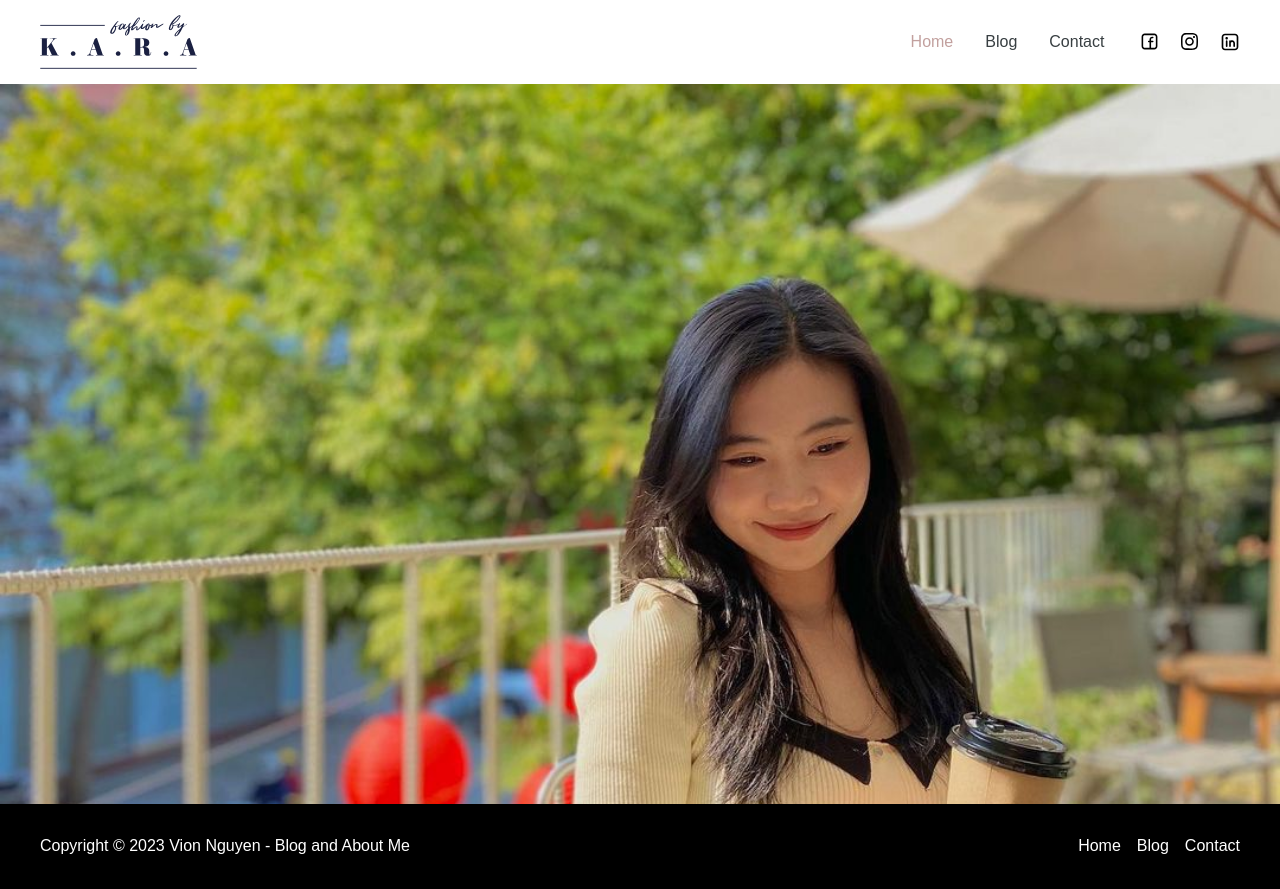
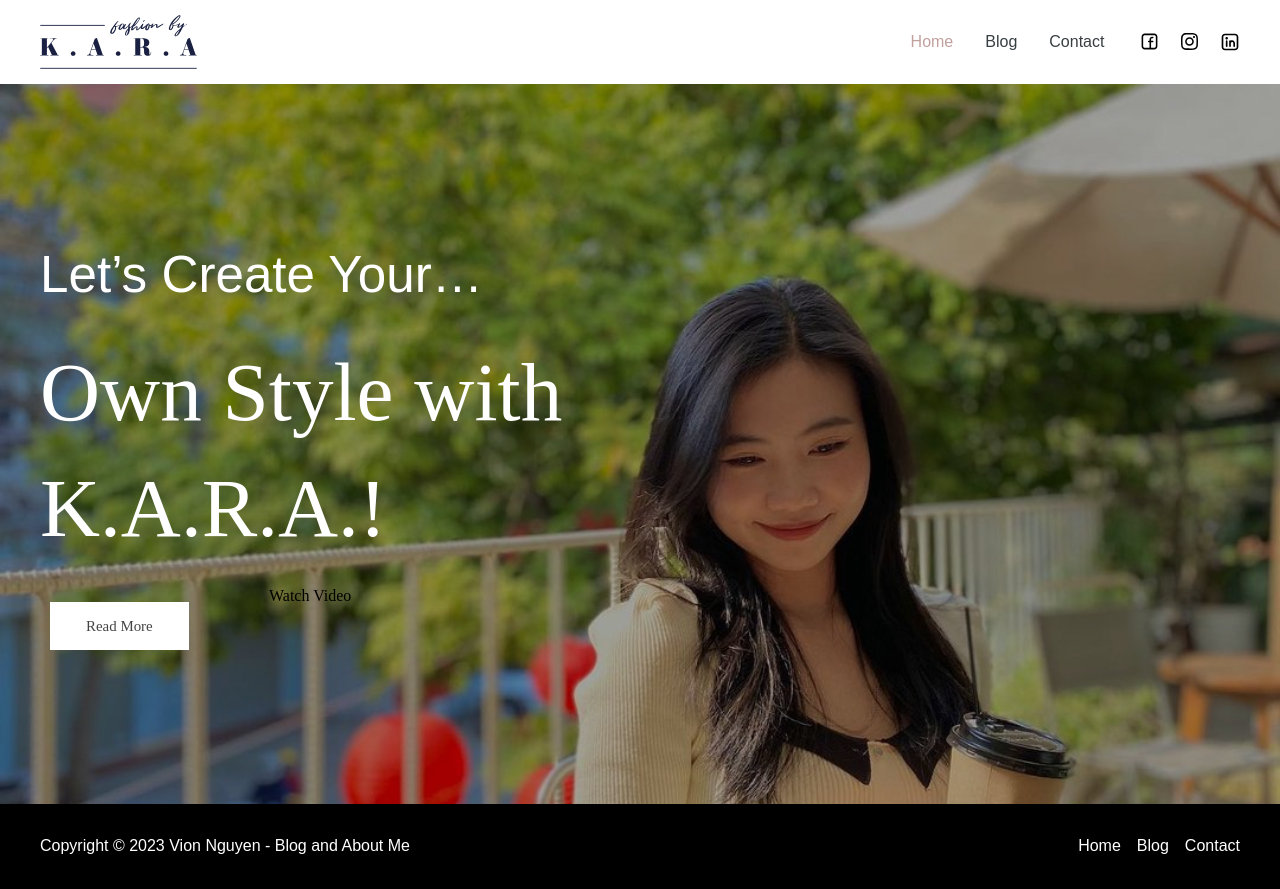
Before and after one commit to viondeveloper/vion-blog, a Next.js app: page / in a window 1280 px wide. Built offline with nearby package versions, Linux system fonts and the light colour scheme.

Commit message:
update content banner

```diff
--- a/src/Components/Home/home.module.scss
+++ b/src/Components/Home/home.module.scss
@@ -1,3 +1,5 @@
+@import "../../styles/variables.module.scss";
+
 .Container {
   max-width: 100%;
   padding: 0;
@@ -32,6 +34,17 @@
   height: 100%;
 }
 
+.overWriteBg {
+  background-color: #000000;
+  opacity: 0.3;
+  transition: background 0.3s, border-radius 0.3s, opacity 0.3s;
+  height: 100%;
+  width: 100%;
+  top: 0;
+  left: 0;
+  position: absolute;
+}
+
 .setContent {
   min-height: 90vh;
   max-width: 1200px;
@@ -41,3 +54,124 @@
   margin-left: auto;
   position: relative;
 }
+
+.rowContent {
+  width: 100%;
+  display: flex;
+  position: relative;
+}
+
+.content {
+  align-content: center;
+  align-items: center;
+  padding: 0% 30% 0% 0%;
+  position: relative;
+  width: 100%;
+  display: flex;
+  flex-wrap: wrap;
+  word-wrap: break-word;
+}
+
+.itemTop {
+  margin-bottom: 20px;
+  width: 100%;
+  position: relative;
+
+  .coverItemTop {
+    transition: background 0.3s, border 0.3s, border-radius 0.3s,
+      box-shadow 0.3s, transform var(--e-transform-transition-duration, 0.4s);
+
+    .titleTop {
+      color: $white;
+      line-height: 1.3em;
+      font-size: 3.2rem;
+      font-weight: 500;
+      font-family: "Montserrat", sans-serif;
+      clear: both;
+      font-style: inherit;
+      vertical-align: baseline;
+      padding: 0;
+      margin: 0;
+    }
+  }
+}
+
+.itemSec {
+  margin-bottom: 20px;
+  width: 100%;
+  position: relative;
+
+  .coverItemSec {
+    padding: 5px 0 0;
+    transition: background 0.3s, border 0.3s, border-radius 0.3s,
+      box-shadow 0.3s, transform var(--e-transform-transition-duration, 0.4s);
+  }
+
+  .titleSec {
+    color: $white;
+    line-height: 1.4em;
+    margin: 0;
+    font-size: 5.2rem;
+    font-family: "Libre Baskerville", serif !important;
+    font-weight: 400;
+    padding: 0;
+  }
+}
+
+.itemBottom {
+  width: 100%;
+  position: relative;
+
+  .wrapItem {
+    width: 100%;
+    display: flex;
+
+    .itemLeft {
+      width: 27.262%;
+      position: relative;
+      min-height: 1px;
+      display: flex;
+
+      .coverItemLeft {
+        padding: 10px;
+        display: flex;
+        position: relative;
+        width: 100%;
+        flex-wrap: wrap;
+        align-content: flex-start;
+
+        .wrapItemLeft {
+          padding: 20px 0 0;
+          transition: background 0.3s, border 0.3s, border-radius 0.3s,
+            box-shadow 0.3s,
+            transform var(--e-transform-transition-duration, 0.4s);
+
+          a {
+            text-decoration: none;
+            background-color: $white;
+            color: $text_black2;
+            border-style: solid;
+            fill: $text_black2;
+            border-color: $white;
+            font-size: 0.93333333333333rem;
+            border-top-left-radius: 0;
+            border-top-right-radius: 0;
+            border-bottom-right-radius: 0;
+            border-bottom-left-radius: 0;
+            padding-top: 13px;
+            padding-right: 33px;
+            padding-bottom: 13px;
+            padding-left: 33px;
+          }
+        }
+      }
+    }
+
+    .itemRight {
+      width: 72.738%;
+      position: relative;
+      min-height: 1px;
+      display: flex;
+    }
+  }
+}
--- a/src/Components/Home/index.tsx
+++ b/src/Components/Home/index.tsx
@@ -1,6 +1,7 @@
 import { FC } from "react";
 import classes from "./home.module.scss";
 import HomeBanner from "../../assets/img/PA2.png";
+import Link from "next/link";
 
 const HomePage: FC = () => {
   return (
@@ -9,7 +10,35 @@ const HomePage: FC = () => {
         className={classes.sectionBannerImg}
         style={{ backgroundImage: `url(${HomeBanner.src})` }}
       >
-        <div className={classes.setContent}></div>
+        <div className={classes.overWriteBg}></div>
+        <div className={classes.setContent}>
+          <div className={classes.rowContent}>
+            <div className={classes.content}>
+              <div className={classes.itemTop}>
+                <div className={classes.coverItemTop}>
+                  <h2 className={classes.titleTop}>Let’s Create Your…</h2>
+                </div>
+              </div>
+              <div className={classes.itemSec}>
+                <div className={classes.coverItemSec}>
+                  <h1 className={classes.titleSec}>Own Style with K.A.R.A.!</h1>
+                </div>
+              </div>
+              <div className={classes.itemBottom}>
+                <div className={classes.wrapItem}>
+                  <div className={classes.itemLeft}>
+                    <div className={classes.coverItemLeft}>
+                      <div className={classes.wrapItemLeft}>
+                        <Link href={'#'} ><span>Read More</span></Link>
+                      </div>
+                    </div>
+                  </div>
+                  <div className={classes.itemRight}>Watch Video</div>
+                </div>
+              </div>
+            </div>
+          </div>
+        </div>
       </div>
     </div>
   );
--- a/src/styles/variables.module.scss
+++ b/src/styles/variables.module.scss
@@ -3,3 +3,4 @@ $black: #000000;
 $blue_link: #4cb3e4;
 $pink: #c2a09e;
 $text_black: #383f42;
+$text_black2: #444444;
```
Also changed, not shown: src/assets/img/PA3.png (added). Lines whose indentation alone changed are shown as unchanged.
